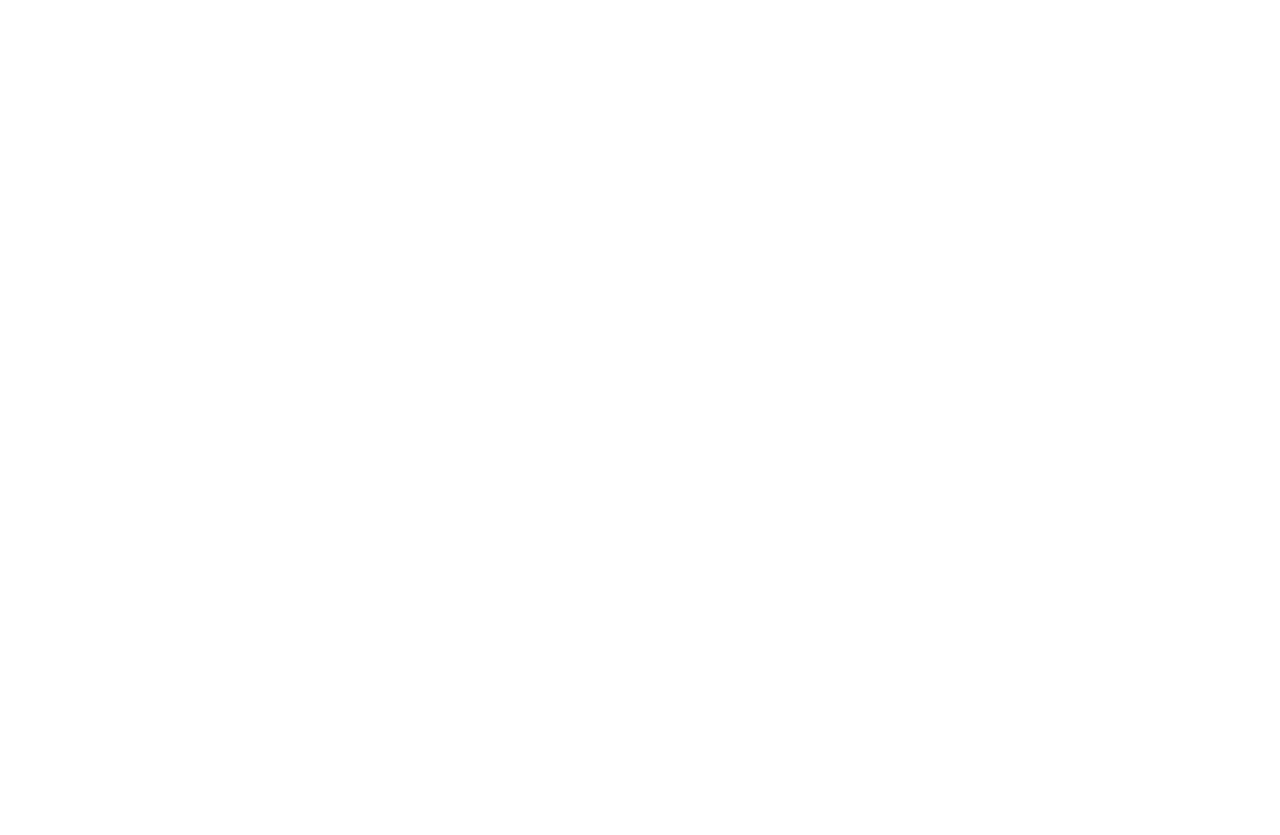
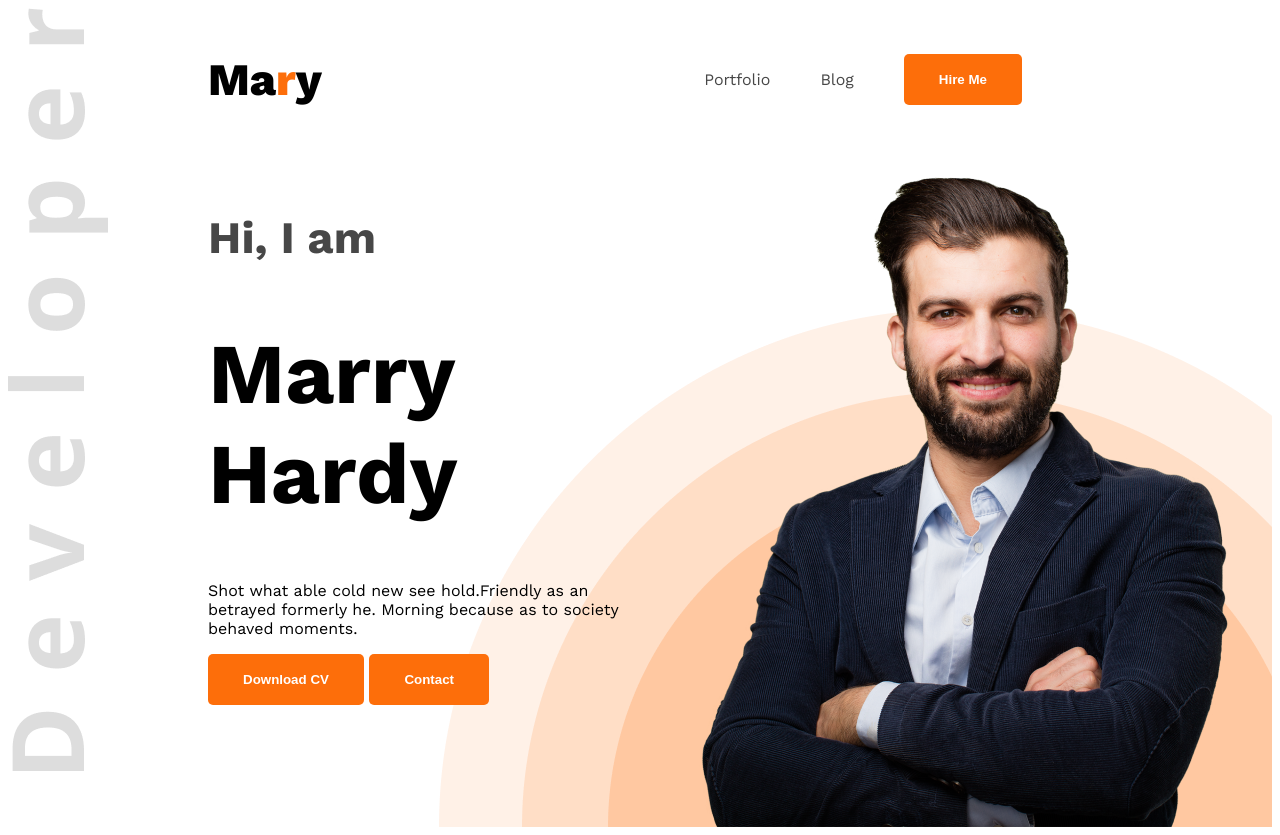
Before and after one commit to islamemon59/web-dev-portfolio, a plain HTML site: page index.html in a window 1280 px wide. Before the commit the page ends 800 px from the top, so only its background shows below. Drawn offline with nearby package versions, Linux system fonts and the light colour scheme.

Commit message:
Header complete

```diff
--- a/index.html
+++ b/index.html
@@ -4,11 +4,35 @@
     <meta charset="UTF-8">
     <meta name="viewport" content="width=device-width, initial-scale=1.0">
     <title>My Website Portfolio</title>
+    <link rel="preconnect" href="https://fonts.googleapis.com">
+<link rel="preconnect" href="https://fonts.gstatic.com" crossorigin>
+<link href="https://fonts.googleapis.com/css2?family=Fira+Sans:ital,wght@0,100;0,200;0,300;0,400;0,500;0,600;0,700;0,800;0,900;1,100;1,200;1,300;1,400;1,500;1,600;1,700;1,800;1,900&family=Open+Sans:ital,wght@0,300..800;1,300..800&family=Work+Sans:ital,wght@0,100..900;1,100..900&display=swap" rel="stylesheet">
+<link rel="stylesheet" href="styles/portfolio.css">
 </head>
-<body>
-    <header>
+<body class="work-sans-normal">
+    <header class="header">
+        <nav>
+            <h3 class="nav-title">Ma<span class="text-primary">r</span>y</h3>
+            <ul>
+                <li><a class="dark-2" href="">Portfolio</a></li>
+                <li><a class="dark-2" dark-2 href="">Blog</a></li>
+                <li><a dark-2 href=""><button class="btn-primary">Hire Me</button></a></li>
+            </ul>
+        </nav>
+        <div class="banner">
+            <div class="banner-content">
+                <h4 class="banner-greetings dark-2">Hi, I am</h4>
+                <h1 class="banner-title">Marry Hardy</h1>
+                <p class="banner-description">
+                    Shot what able cold new see hold.Friendly as an betrayed formerly he. Morning because as to society behaved moments.
+                </p>
+                <button class="btn-primary">Download CV</button>
+                <button class="btn-primary">Contact</button>
+            </div>
+            <img class="banner-profile-pic" src="images/hardy.png">
+        </div>
+    </header>
 
-    </header>
     <main>
 
     </main>
--- /dev/null
+++ b/styles/portfolio.css
@@ -0,0 +1,89 @@
+
+
+.work-sans-normal {
+  font-family: "Work Sans", serif;
+  font-optical-sizing: auto;
+  font-style: normal;
+}
+
+/* Shared Style  */
+.text-primary{
+    color: #FD6E0A
+}
+
+.dark-2{
+    color: #474747;
+}
+
+.btn-primary{
+    background-color: #FD6E0A;
+    font-weight:700;
+    color: white;
+    padding: 18px 35px;
+    border-radius: 5px;
+    border: none;
+    outline: none;
+}
+
+/* Header */
+
+.header{
+    background-image: url(../images/developer.png), url(../images/header_bg.png);
+    background-repeat: no-repeat;
+    background-position: top left, bottom right;
+}
+
+/* Nav Style  */
+
+nav{
+    display: flex;
+    align-items: center;
+    justify-content: space-between;
+    margin: 0 200px;
+}
+
+.nav-title{
+    font-weight: 800;
+    font-size: 45px;
+}
+
+nav ul{
+    display: flex;
+    align-items: center;
+}
+
+nav ul li{
+    list-style: none;
+    margin-right: 50px;
+}
+
+nav li a{
+    text-decoration: none;
+}
+
+/* Banner Style  */
+
+
+.banner{
+    display: flex;
+    justify-content: space-between;
+    margin: 0 35px 0 200px;
+}
+
+.banner-content{
+    max-width: 580px;
+}
+
+.banner-greetings{
+    font-size: 45px;
+    font-weight: 600px;
+}
+
+.banner-title{
+    font-weight: bold;
+    font-size: 85px;
+}
+
+.banner-profile.pic{
+
+}
```
